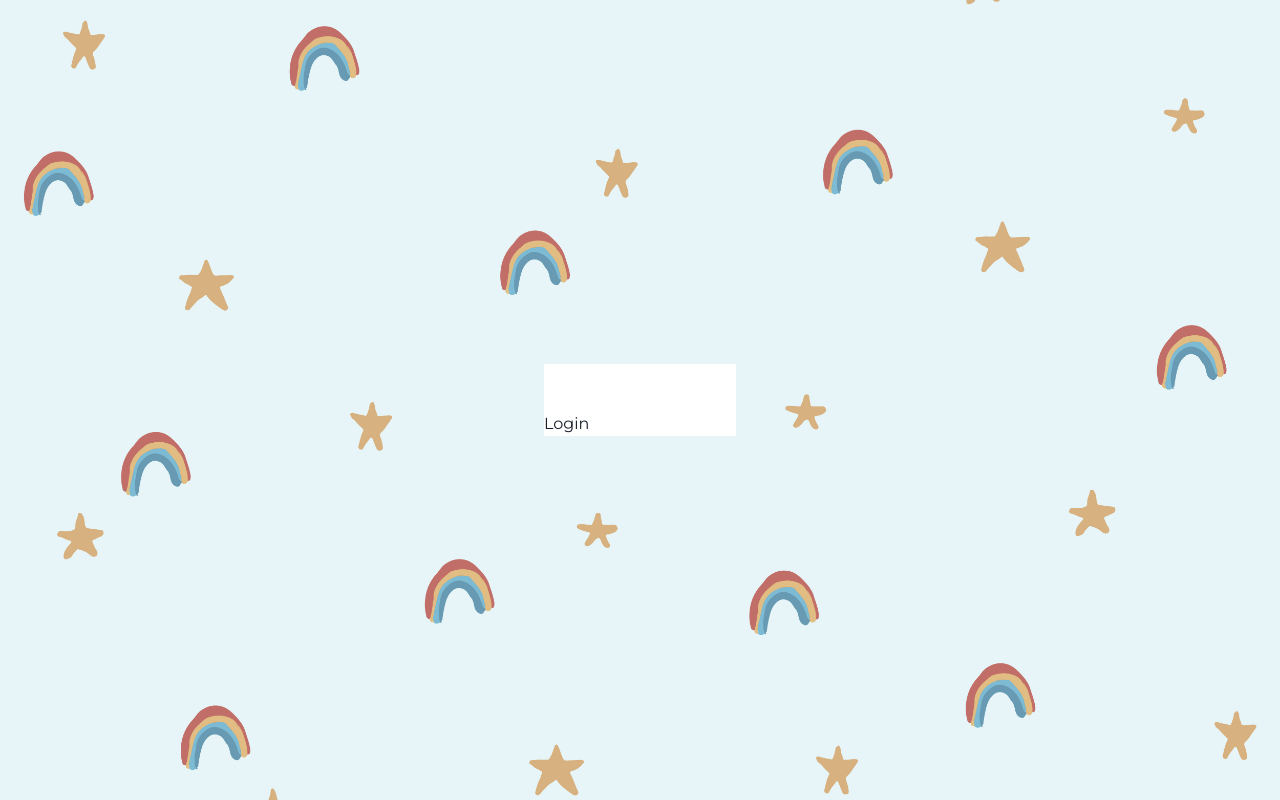
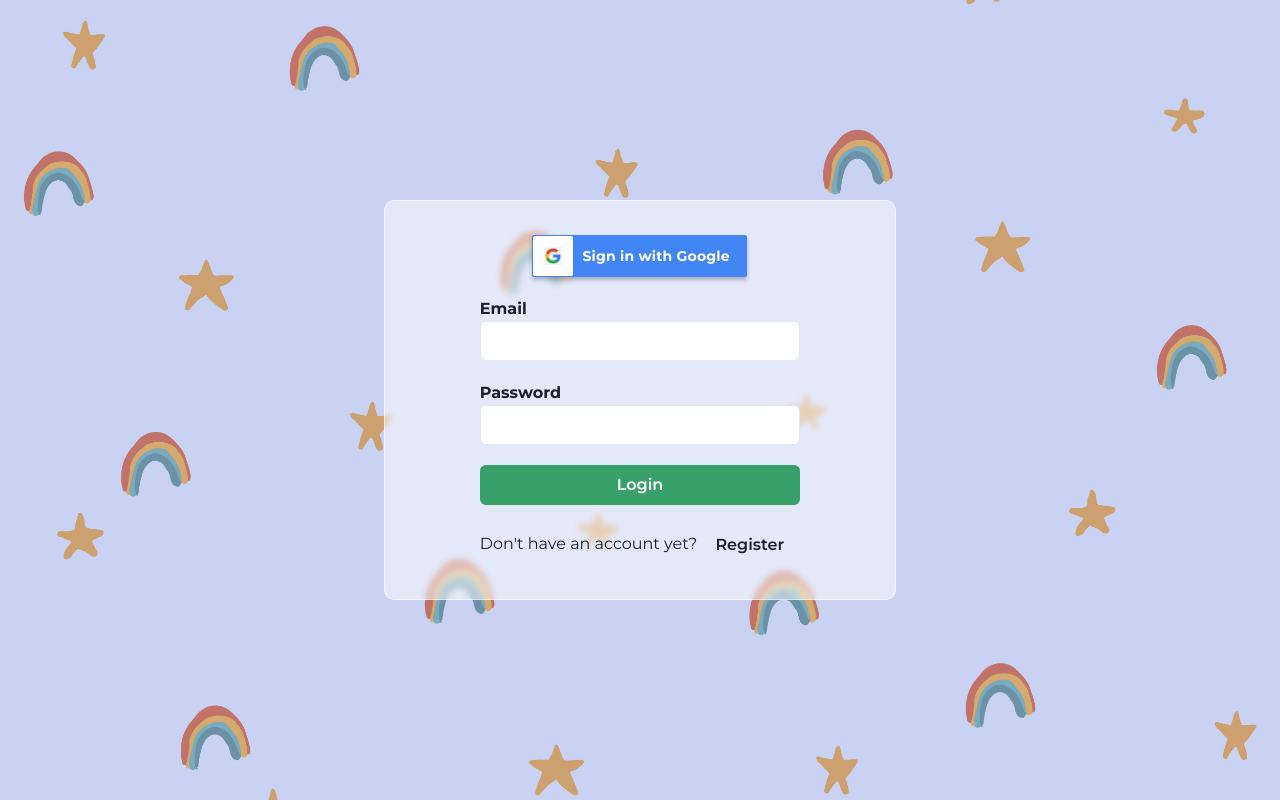
Before and after one commit to joPayWie/fakEcommerce, a React (Vite) app: page /login in a window 1280 px wide. Built offline with nearby package versions, Linux system fonts and the light colour scheme; no server answers.

Commit message:
login page styles

```diff
--- a/src/App.jsx
+++ b/src/App.jsx
@@ -7,6 +7,7 @@ import { Products } from './pages/Products'
 import { ProductDetails } from './pages/ProductDetails'
 import { Cart } from './pages/Cart'
 import { Login } from './pages/auth/Login'
+import { Register } from './pages/auth/Register'
 import { NotFound } from './pages/NotFound'
 
 import './index.css'
@@ -17,6 +18,7 @@ function App() {
       <Routes>
         <Route element={<FormLayout />}>
           <Route path="/login" element={<Login />} />
+          <Route path="/register" element={<Register />} />
         </Route>
         <Route element={<MainLayout />}>
           <Route path="/" element={<Home />} />
--- a/src/context/UserContext.jsx
+++ b/src/context/UserContext.jsx
@@ -1,6 +1,6 @@
-import { useEffect } from 'react'
+import { contextProvider, useEffect } from 'react'
 
-import { getAuth, onAuthStateChanged } from 'firebase/auth'
+import { getAuth, onAuthStateChanged, signOut } from 'firebase/auth'
 
 // todo lo del context de usuario
 // useEffect(
--- a/src/layouts/FormLayout.jsx
+++ b/src/layouts/FormLayout.jsx
@@ -2,7 +2,7 @@ import { Outlet } from 'react-router-dom'
 
 import { Flex } from '@chakra-ui/react'
 
-import bgImg from '../assets/bg2.jpg'
+import bgImg from '../assets/bg3.jpg'
 
 export const FormLayout = () => {
   return (
--- a/src/layouts/MainLayout.jsx
+++ b/src/layouts/MainLayout.jsx
@@ -9,7 +9,7 @@ export const MainLayout = () => {
   return (
     <Flex direction="column" minH="100vh">
       <Nav />
-      <Stack h="100%" flex="1">
+      <Stack h="100%" w="100%" flex="1">
         <Outlet />
       </Stack>
       <Footer />
--- a/src/layouts/layoutComponents/Footer.jsx
+++ b/src/layouts/layoutComponents/Footer.jsx
@@ -4,9 +4,9 @@ import styles from './Footer.module.css'
 
 export const Footer = () => {
   return (
-    <footer className={styles.main_footer}>
-      <div className={styles.container_footer}>
-        <div className={styles.icons_footer}>
+    <footer className={styles.mainFooter}>
+      <div className={styles.containerFooter}>
+        <div className={styles.iconsFooter}>
           <a href="https://twitter.com/" target="_blank" rel="noreferrer">
             <BsTwitter className={styles.footer_i} size={30} />
           </a>
@@ -20,7 +20,7 @@ export const Footer = () => {
         <span className={styles.copyright}>RAINBOW - fakEcommerce - 2023®</span>
         <span className={styles.signature}>
           Build with &#128154; by
-          <strong className={styles.jopay}> JoPay</strong>
+          <strong className={styles.joPay}> JoPay</strong>
         </span>
       </div>
     </footer>
--- a/src/layouts/layoutComponents/Footer.module.css
+++ b/src/layouts/layoutComponents/Footer.module.css
@@ -7,7 +7,7 @@ footer strong {
   font-family: remachine;
 }
 
-.main_footer {
+.mainFooter {
   display: flex;
   flex-direction: column;
   align-items: center;
@@ -18,7 +18,7 @@ footer strong {
   font-synthesis: none;
 }
 
-.container_footer {
+.containerFooter {
   height: 100%;
   display: flex;
   flex-direction: column;
@@ -28,7 +28,7 @@ footer strong {
   margin-top: 10px;
 }
 
-.icons_footer {
+.iconsFooter {
   display: flex;
   flex-direction: row;
   gap: 20px;
@@ -47,7 +47,7 @@ footer strong {
   font-size: 0.75rem;
 }
 
-.jopay {
+.joPay {
   color: white;
   font-size: 1.5rem;
 }
--- a/src/pages/auth/Login.jsx
+++ b/src/pages/auth/Login.jsx
@@ -1,9 +1,12 @@
 import { useState } from 'react'
 
-import { Flex } from '@chakra-ui/react'
+import { Flex, Button, Input } from '@chakra-ui/react'
 
 import { auth } from '../../firebase/config'
 import { signInWithEmailAndPassword } from 'firebase/auth'
+
+import styles from './Login.module.css'
+import google from '../../assets/google.jpg'
 
 export const Login = () => {
   const [userValues, setUserValues] = useState({
@@ -33,15 +36,48 @@ export const Login = () => {
     }
   }
   return (
-    <Flex bgColor="white">
-      <form onSubmit={onSubmit}>
-        <div>
-          <input type="email" name="userEmail" />
+    <Flex
+      className={styles.glassForm}
+      justify="center"
+      align="center"
+      direction="column"
+      w={{ base: '90%', md: '40%' }}
+      h={{ base: '45%', md: '50%' }}
+      py={{ base: '10%', md: '15%' }}
+    >
+      <form onSubmit={onSubmit} className={styles.authForm}>
+        <div className={styles.googleBtn}>
+          <div className={styles.googleIconWrapper}>
+            <img className={styles.googleIcon} src={google} />
+          </div>
+          <p className={styles.googleBtnText}>
+            <b>Sign in with Google</b>
+          </p>
         </div>
         <div>
-          <input type="password" name="userPassword" />
+          <label>Email</label>
+          <Input type="email" name="userEmail" bgColor="white" />
         </div>
-        <button type="submit">Login</button>
+        <div>
+          <label>Password</label>
+          <Input type="password" name="userPassword" bgColor="white" />
+        </div>
+        <Button type="submit" colorScheme="green">
+          Login
+        </Button>
+        <div>
+          <label style={{ fontWeight: '400' }}>
+            Don't have an account yet?
+          </label>
+          <Button
+            bgColor="transparent"
+            ml="2px"
+            _hover={{ textDecoration: 'underline' }}
+            _active={{ padding: 'none' }}
+          >
+            Register
+          </Button>
+        </div>
       </form>
     </Flex>
   )
--- /dev/null
+++ b/src/pages/auth/Login.module.css
@@ -0,0 +1,60 @@
+.glassForm {
+  background-color: rgba(255, 255, 255, 0.5);
+  backdrop-filter: blur(3px);
+  -webkit-backdrop-filter: blur(3px);
+  border-radius: 10px;
+  border: 1px solid rgba(255, 255, 255, 0.5);
+}
+
+.authForm {
+  display: flex;
+  flex-direction: column;
+  justify-content: center;
+  gap: 20px;
+  font-weight: bold;
+}
+
+.googleBtn {
+  align-self: center;
+  width: 215px;
+  height: 42px;
+  background-color: #4285f4;
+  border-radius: 2px;
+  box-shadow: 0 3px 4px 0 rgba(0, 0, 0, 0.25);
+  cursor: pointer;
+}
+
+.googleIconWrapper {
+  position: absolute;
+  margin-top: 1px;
+  margin-left: 1px;
+  width: 40px;
+  height: 40px;
+  border-radius: 2px;
+  background-color: white;
+}
+
+.googleIcon {
+  position: absolute;
+  margin-top: 11px;
+  margin-left: 11px;
+  width: 18px;
+  height: 18px;
+}
+
+.googleBtnText {
+  float: center;
+  margin: 11px 0 0 50px;
+  color: white;
+  font-size: 14px;
+  letter-spacing: 0.2px;
+  padding-right: 3%;
+}
+
+.googleBtn:hover {
+  box-shadow: 0 0 6px #1669f2;
+}
+
+.googleBtn:active {
+  background: #1669f2;
+}
--- a/src/pages/auth/Register.jsx
+++ b/src/pages/auth/Register.jsx
@@ -25,9 +25,12 @@ export const Register = () => {
         userValues.createUserWithEmailAndPasswordassword
       )
       const user = userCredential.user
+      return user
     } catch (error) {
       const errorCode = error.code
+      console.log(errorCode)
       const errorMessage = error.message
+      console.log(errorMessage)
     }
   }
   return (
```
Also changed, not shown: src/data/products.js (deleted, +0 -62 lines), src/services/auth.js (+29 -1 lines), src/assets/bg3.jpg (added), src/assets/google.jpg (added).
